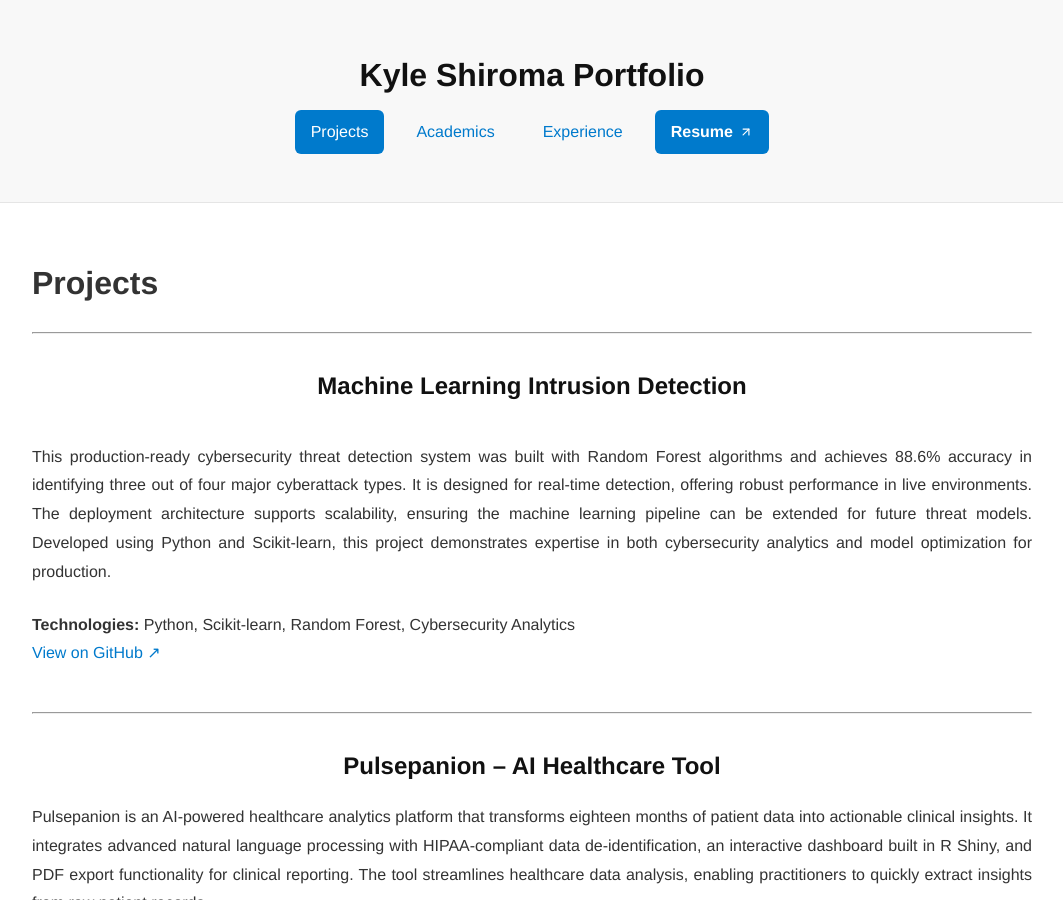
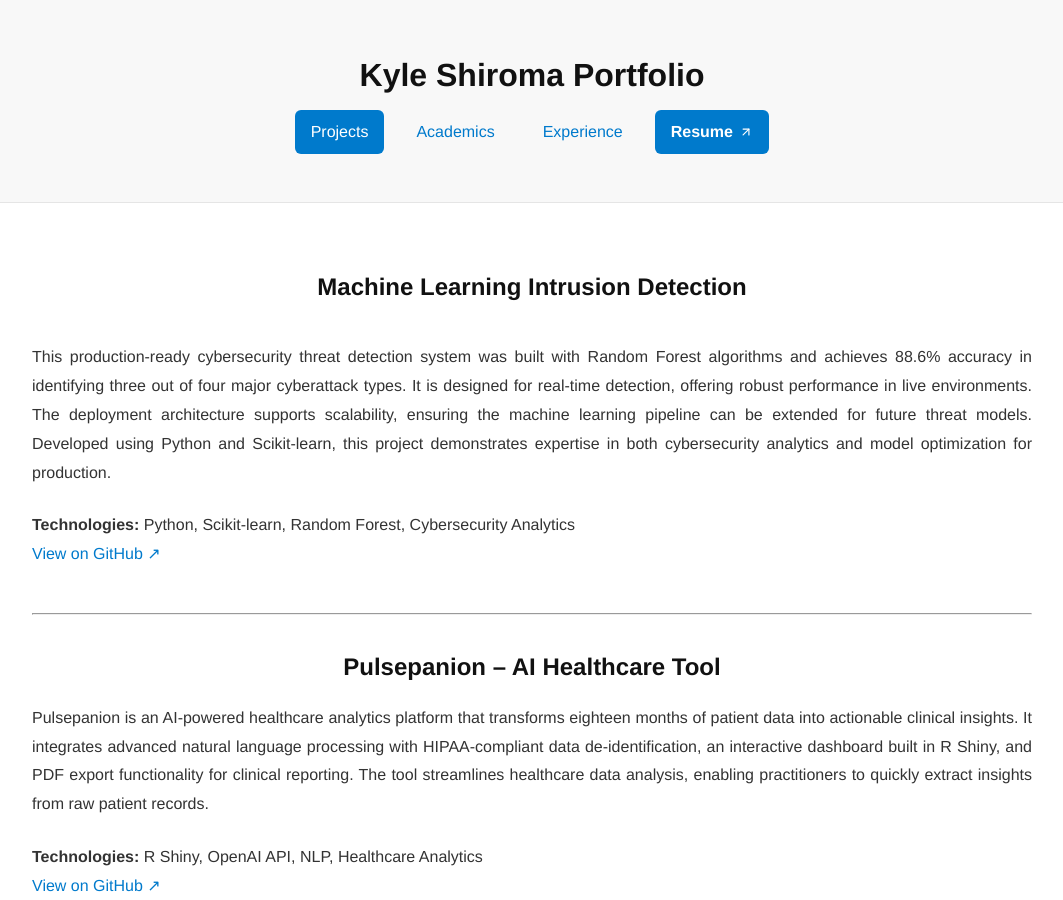
Before and after one commit to k-shiroma-code/k-shiroma-code.github.io, a Jekyll site: the page built from projects.md, in a window 1280 px wide and 900 px high. Shown: the whole window, without its empty margins (108-1171 px from the left). Built offline with Jekyll 4.4.1, drawn with Linux system fonts in a browser that asks for light colours.

Commit message:
Update projects.md

```diff
--- a/projects.md
+++ b/projects.md
@@ -2,10 +2,6 @@
 title: Projects
 layout: default
 permalink: /projects/
----
-
-# Projects
-
 ---
 
 ## Machine Learning Intrusion Detection
```
